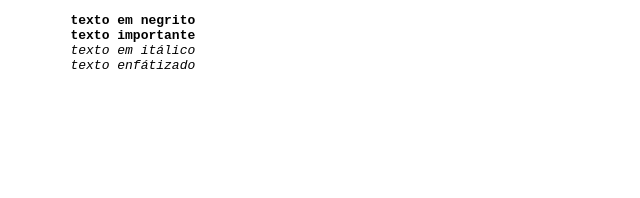
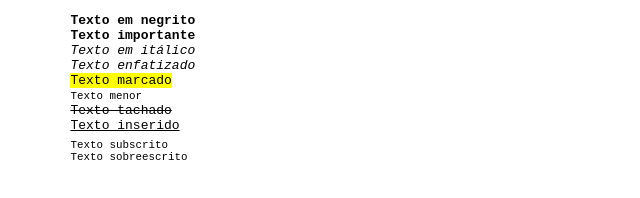
Before and after one commit to Hela-Carvalho/Fundamentos-de-Programa-o-Front-End, a plain HTML site: page Formatação e Comentários/fec.html in a window 1280 px wide. Shown: the whole page, without its empty margins (0-640 px from the left). Drawn offline with Linux system fonts and the light colour scheme.

Commit message:
fnalizando a atividade Formatação e Comentários

```diff
--- a/Formatação e Comentários/fec.html
+++ b/Formatação e Comentários/fec.html
@@ -7,11 +7,17 @@
 </head>
 <body>
     <pre>
-        <b>texto em negrito</b>
-        <strong>texto importante</strong>
-        <i>texto em itálico</i>
-        <em>texto enfátizado</em>
-
+        <b>Texto em negrito</b>
+        <strong>Texto importante</strong>
+        <i>Texto em itálico</i>
+        <em>Texto enfatizado</em>
+        <mark>Texto marcado</mark>
+        <small>Texto menor</small>
+        <del>Texto tachado</del>
+        <ins>Texto inserido</ins>
+        <sub>Texto subscrito</sub>
+        <sup>Texto sobreescrito</sup>
+        <!-- Comentários (Existem formatações que parecem ser a mesma mas tem objetivos diferentes no css acredito que isso possa ajudar a diferenciar cada um deles)--!>
     </pre>
 </body>
 </html>
```
